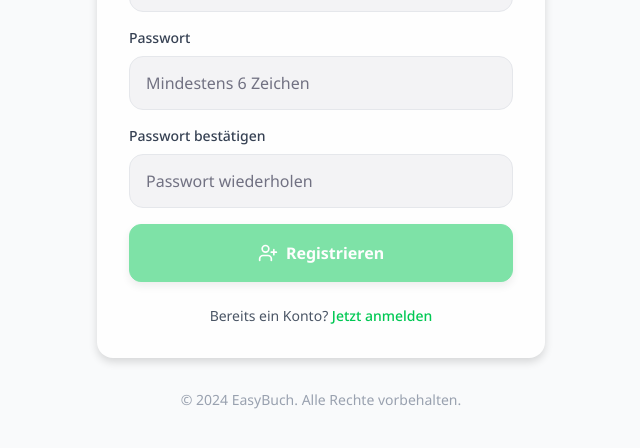
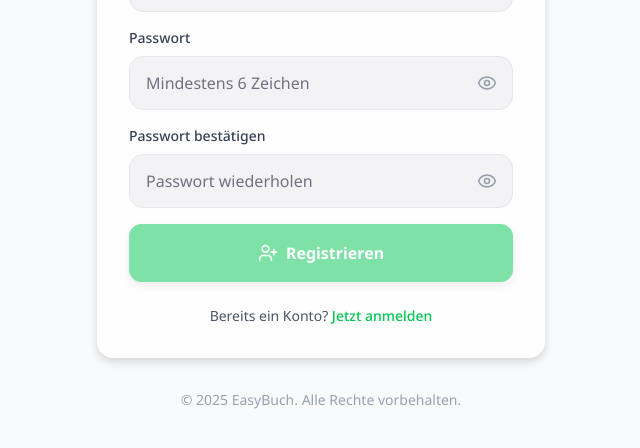
Before and after one commit to easybuch/easybuch-v2, a Next.js app: page /register in a window 1280 px wide. Shown: the part 326-774 px from the top of the page, without its empty margins (319-959 px from the left). Built offline with nearby package versions, Linux system fonts and the light colour scheme; no server answers.

Commit message:
Toggle Button

```diff
--- a/app/login/page.tsx
+++ b/app/login/page.tsx
@@ -7,7 +7,7 @@ import { useAuth } from '@/lib/auth-context';
 import { Button } from '@/components/atoms/Button';
 import { Card } from '@/components/atoms/Card';
 import { Input } from '@/components/atoms/Input';
-import { LogIn, Loader2, AlertCircle } from 'lucide-react';
+import { LogIn, Loader2, AlertCircle, Eye, EyeOff } from 'lucide-react';
 
 export default function LoginPage() {
   const router = useRouter();
@@ -16,6 +16,7 @@ export default function LoginPage() {
   const [password, setPassword] = useState('');
   const [error, setError] = useState<string | null>(null);
   const [isSubmitting, setIsSubmitting] = useState(false);
+  const [showPassword, setShowPassword] = useState(false);
 
   // Redirect if already logged in
   useEffect(() => {
@@ -110,15 +111,26 @@ export default function LoginPage() {
               >
                 Passwort
               </label>
+              <div className="relative">
                 <Input
                   id="password"
-                type="password"
+                  type={showPassword ? 'text' : 'password'}
                   value={password}
                   onChange={(e) => setPassword(e.target.value)}
                   placeholder="••••••••"
                   required
                   disabled={isSubmitting}
+                  className="pr-12"
                 />
+                <button
+                  type="button"
+                  onClick={() => setShowPassword(!showPassword)}
+                  className="absolute right-4 top-1/2 -translate-y-1/2 text-text-footer hover:text-text-primary transition-colors"
+                  tabIndex={-1}
+                >
+                  {showPassword ? <EyeOff size={20} /> : <Eye size={20} />}
+                </button>
+              </div>
             </div>
 
             <Button
@@ -154,7 +166,7 @@ export default function LoginPage() {
 
         {/* Footer */}
         <p className="text-center text-sm text-text-footer mt-8">
-          © 2024 EasyBuch. Alle Rechte vorbehalten.
+          © 2025 EasyBuch. Alle Rechte vorbehalten.
         </p>
       </div>
     </div>
--- a/app/register/page.tsx
+++ b/app/register/page.tsx
@@ -7,7 +7,7 @@ import { useAuth } from '@/lib/auth-context';
 import { Button } from '@/components/atoms/Button';
 import { Card } from '@/components/atoms/Card';
 import { Input } from '@/components/atoms/Input';
-import { UserPlus, Loader2, AlertCircle, CheckCircle } from 'lucide-react';
+import { UserPlus, Loader2, AlertCircle, CheckCircle, Eye, EyeOff } from 'lucide-react';
 
 export default function RegisterPage() {
   const router = useRouter();
@@ -18,6 +18,8 @@ export default function RegisterPage() {
   const [error, setError] = useState<string | null>(null);
   const [success, setSuccess] = useState(false);
   const [isSubmitting, setIsSubmitting] = useState(false);
+  const [showPassword, setShowPassword] = useState(false);
+  const [showConfirmPassword, setShowConfirmPassword] = useState(false);
 
   // Redirect if already logged in
   useEffect(() => {
@@ -134,15 +136,26 @@ export default function RegisterPage() {
               >
                 Passwort
               </label>
+              <div className="relative">
                 <Input
                   id="password"
-                type="password"
+                  type={showPassword ? 'text' : 'password'}
                   value={password}
                   onChange={(e) => setPassword(e.target.value)}
                   placeholder="Mindestens 6 Zeichen"
                   required
                   disabled={isSubmitting || success}
+                  className="pr-12"
                 />
+                <button
+                  type="button"
+                  onClick={() => setShowPassword(!showPassword)}
+                  className="absolute right-4 top-1/2 -translate-y-1/2 text-text-footer hover:text-text-primary transition-colors"
+                  tabIndex={-1}
+                >
+                  {showPassword ? <EyeOff size={20} /> : <Eye size={20} />}
+                </button>
+              </div>
             </div>
 
             <div>
@@ -152,15 +165,26 @@ export default function RegisterPage() {
               >
                 Passwort bestätigen
               </label>
+              <div className="relative">
                 <Input
                   id="confirmPassword"
-                type="password"
+                  type={showConfirmPassword ? 'text' : 'password'}
                   value={confirmPassword}
                   onChange={(e) => setConfirmPassword(e.target.value)}
                   placeholder="Passwort wiederholen"
                   required
                   disabled={isSubmitting || success}
+                  className="pr-12"
                 />
+                <button
+                  type="button"
+                  onClick={() => setShowConfirmPassword(!showConfirmPassword)}
+                  className="absolute right-4 top-1/2 -translate-y-1/2 text-text-footer hover:text-text-primary transition-colors"
+                  tabIndex={-1}
+                >
+                  {showConfirmPassword ? <EyeOff size={20} /> : <Eye size={20} />}
+                </button>
+              </div>
             </div>
 
             <Button
@@ -196,7 +220,7 @@ export default function RegisterPage() {
 
         {/* Footer */}
         <p className="text-center text-sm text-text-footer mt-8">
-          © 2024 EasyBuch. Alle Rechte vorbehalten.
+          © 2025 EasyBuch. Alle Rechte vorbehalten.
         </p>
       </div>
     </div>
```
Also changed, not shown: app/favicon.png (added), favicon.png (added). Lines whose indentation alone changed are shown as unchanged.
